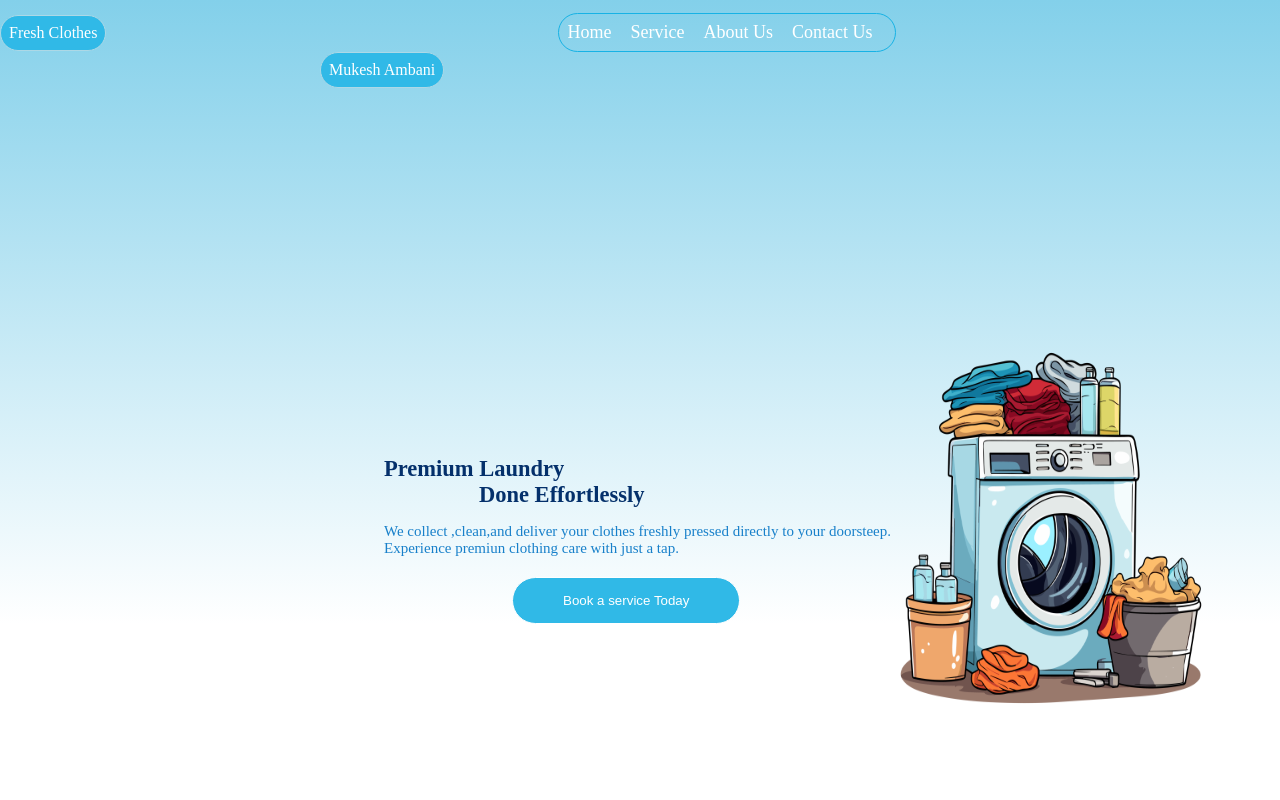
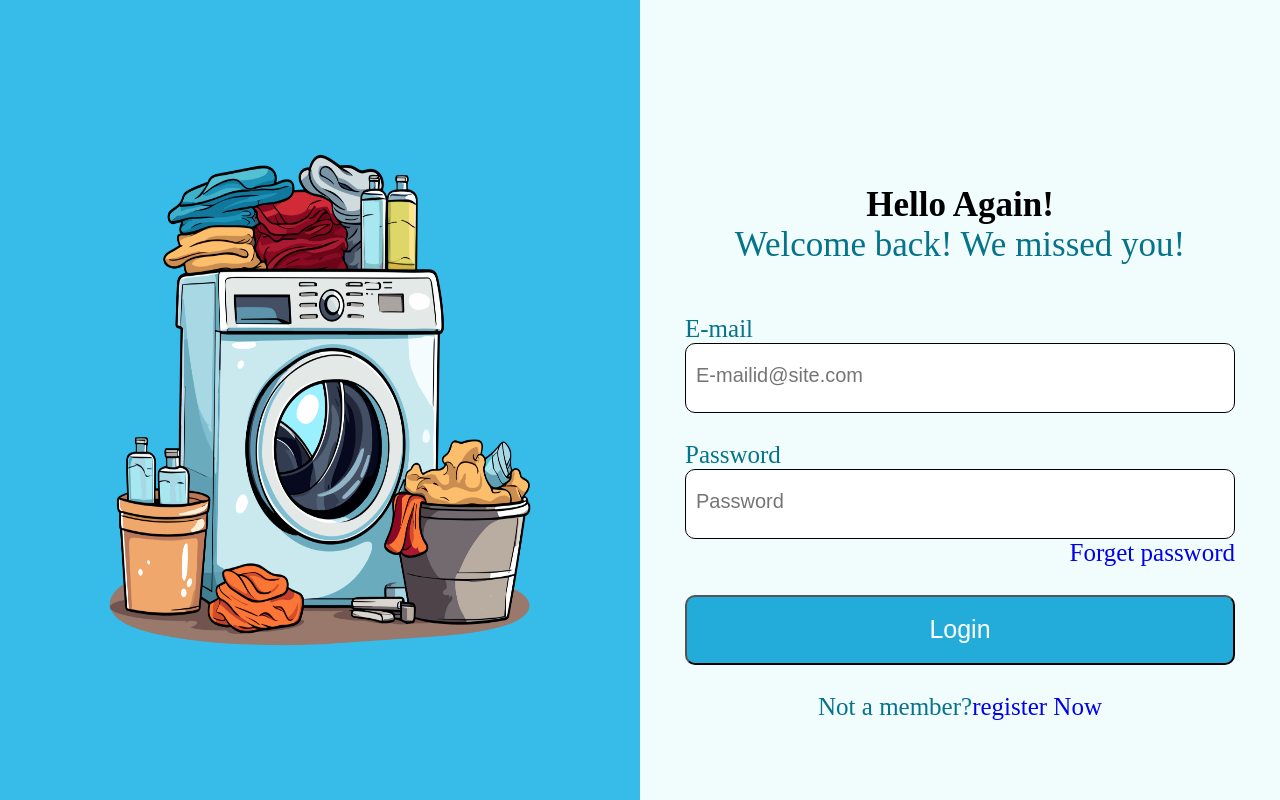
Before and after one commit to jaikhatri1500-cmd/css-task, a plain HTML site: page index.html in a window 1280 px wide. Drawn offline with Linux system fonts and the light colour scheme.

Commit message:
Add files via upload

```diff
--- a/index.html
+++ b/index.html
@@ -4,33 +4,50 @@
 <head>
     <meta charset="UTF-8">
     <meta name="viewport" content="width=device-width, initial-scale=1.0">
-    <title>css task 5</title>
+    <title>task 6</title>
     <link rel="stylesheet" href="style.css">
 </head>
 
 <body>
-    <nav>
-        <span id="logo">Fresh Clothes</span>
-        <div class="menu">
-            <a id="a" href="#">Home</a>
-            <a id="a" href="#">Service</a>
-            <a id="a" href="#">About Us</a>
-            <a id="a" href="#">Contact Us</a>
+
+    <div class="image-section">
+        <img src="11629a566e8b8c01884fa7dcba0cb17f.png" alt="laundry image">
+    </div>
+
+
+    <div class="login-section">
+        <div class="right">
+            <label id="color-only">Hello Again!</label>
+            Welcome back! We missed you!
         </div>
-        <p id="username">Mukesh Ambani</p>
-    </nav>
 
-    <section class="hero">
-        <div class="hero-left">
-            <h1>Premium Laundry<br><span>Done Effortlessly</span></h1>
-            <p> We collect ,clean,and deliver your clothes freshly pressed directly to your doorsteep.<br>
-                Experience premiun clothing care with just a tap.</p>
-            <a href="#"><button>Book a service Today</button></a>
+        <div class="from">
+            <form>
+                <div class="email">
+                    <label> E-mail</label>
+                    <input type="E-mail" placeholder="E-mailid@site.com">
+                </div>
+                <br>
+
+                <div class="pass">
+                    <label>Password</label>
+                    <input type="password" placeholder="Password">
+                </div>
+
+
+                <div class="forpass">
+                    <label id="forget"><a href="#">Forget password</a></label>
+                </div>
+                <br>
+
+
+                <button><a href="#">Login</a></button>
+                <br>
+                <label id="end-line"> Not a member? <a href="#">register Now</a></label>
+
+            </form>
         </div>
-        <div class="hero-right">
-            <img src="11629a566e8b8c01884fa7dcba0cb17f.png">
-        </div>
-    </section>
+    </div>
 </body>
 
 </html>
--- a/style.css
+++ b/style.css
@@ -1,112 +1,96 @@
 * {
+    margin: 0;
     padding: 0;
-    margin: 0;
     box-sizing: border-box;
 }
 
-body {
-    background: linear-gradient(rgb(131, 208, 234), white);
-    background-repeat: no-repeat;
-    margin-top: 1%;
+.login-section {
+    height: 100vh;
+    padding-top: 105px;
+    display: flex;
+    flex-direction: column;
+    justify-content: center;
+    align-items: center;
+    gap: 50px;
+    color: rgb(5, 115, 137);
+    background-color: rgb(241, 253, 253);
+}
+
+.image-section {
+
+    width: 50%;
+    height: 100vh;
+
+    float: left;
+    display: flex;
+    justify-content: center;
+    align-items: center;
+    background-color: rgb(55, 187, 232);
+
+    img {
+        width: 70%;
+        height: 70%;
+    }
+}
+
+.right {
+    display: grid;
+    text-align: center;
+    font-size: 35px;
+
+    #color-only {
+        color: black;
+        font-weight: bold;
+    }
+}
+
+.from {
+    display: flex;
+    font-size: 25px;
+
+    #forget {
+        display: grid;
+        justify-content: end;
+    }
+
+    a {
+        text-decoration: none;
+    }
+}
+
+input {
+    display: block;
+    border: 1px solid;
+    border-radius: 10px;
+    width: 550px;
+    height: 70px;
 
 }
 
-
-#logo {
-    display: inline-block;
-
-    border: 1px solid;
-    padding: 8px;
-    border-radius: 25vw;
-    background-color: rgb(48, 185, 231);
-    border-color: lightblue;
-    color: white;
-
-}
-
-.menu {
-    display: inline-block;
-    margin-left: 35vw;
-    border: 1px solid;
-    border-color: rgb(23, 178, 229);
-    padding: 8px;
-    border-radius: 25vw;
-
-}
-
-.menu a {
-    margin-right: 15px;
-    font-size: 18px;
-    color: white;
-    text-decoration: none;
-}
-
-#a:hover {
-    background-color: rgb(36, 178, 221);
-}
-
-#username {
-    display: inline-block;
-    margin-left: 25vw;
-    border: 1px solid;
-    padding: 8px;
-    border-radius: 25vw;
-    background-color: rgb(48, 185, 231);
-    border-color: lightblue;
-    color: white;
-}
-
-.hero {
-    align-items: center;
-    margin-top: 15rem;
-    margin-left: 8rem;
-}
-
-.hero-left {
-    float: left;
-    margin-left: 20vw;
-    font-size: 15px;
-
-    padding-top: 8rem;
-}
-
-
-.hero-right {
-    margin-right: 30vw;
-
-}
-
-.hero-right img {
-    width: 25%;
-    height: 50%;
-    float: right;
-    position: absolute;
-
-}
-
-.hero-left h1 {
-    color: rgb(4, 48, 107);
-
-}
-
-.hero-left span {
-    margin-left: 95px;
-}
-
-.hero-left p {
-    color: rgb(24, 128, 202);
-    margin-top: 15px;
+input::placeholder {
+    padding-left: 10px;
+    font-size: 20px;
+    font-weight: lighter;
 }
 
 button {
-    padding-top: 15px;
-    padding-bottom: 15px;
-    padding-right: 50px;
-    padding-left: 50px;
-    border: 1px solid;
-    margin-top: 20px;
-    margin-left: 10vw;
-    border-radius: 25vw;
-    background-color: rgb(48, 185, 231);
-    color: white;
+    display: block;
+    border-radius: 10px;
+    width: 550px;
+    height: 70px;
+    background-color: rgb(35, 172, 217);
+    font-size: 25px;
+
+    a:link {
+        color: white;
+    }
+
+    a:visited {
+        color: white;
+    }
 }
+
+#end-line {
+    display: flex;
+    justify-content: center;
+}
```
Also changed, not shown: readme.txt (added).
